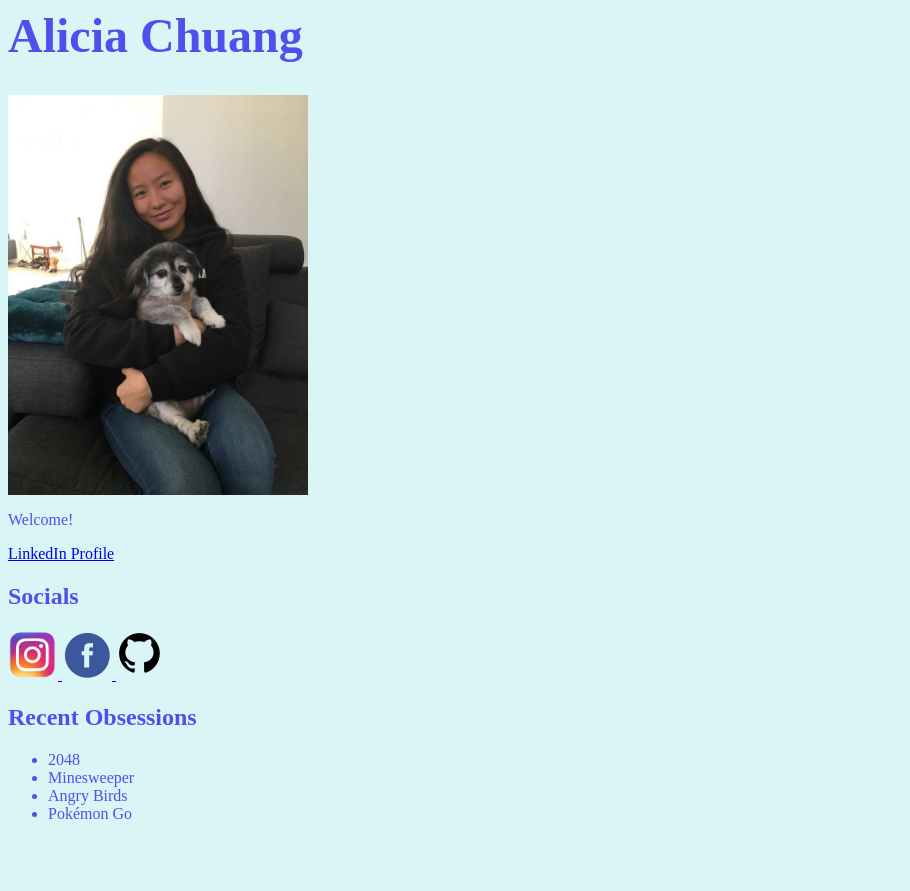
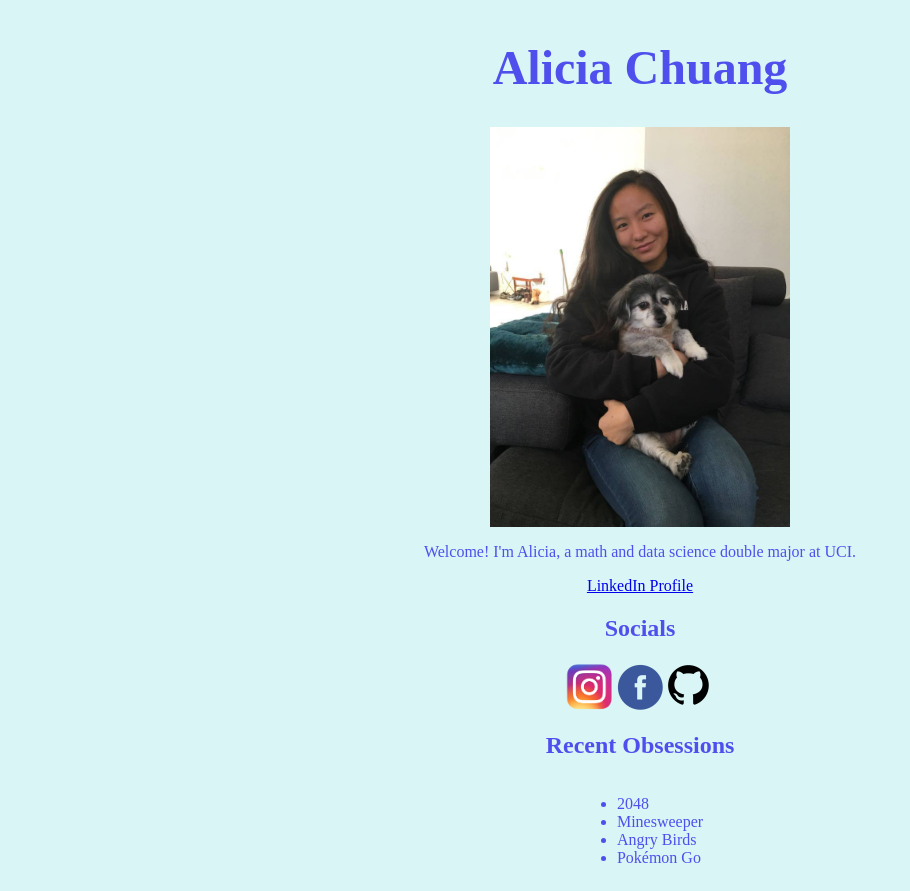
Before and after one commit to AliciaChuang/Fellowship-personal-website, a plain HTML site: page index.html in a window 1280 px wide. Shown: the whole page, without its empty margins (0-910 px from the left). Before the commit the page ends 839 px from the top, so only its background shows below. Drawn offline with Linux system fonts and the light colour scheme.

Commit message:
Centered data

```diff
--- a/index.html
+++ b/index.html
@@ -4,16 +4,28 @@
         <meta charset="utf-8">
         <link rel="stylesheet" href="style.css">
     </head>
+
     <body>
+
+        <div class="container">
             <h1>Alicia Chuang</h1>
+        </div>
+        <div class="container">
             <img src="images/Profile Pic.jpg" alt="Picture of Alicia with her dog, Candy" id="profile_pic">
+        </div>
             <div>
-            <p>Welcome!</p>
+                <div class="container">
+                    <p>Welcome! I'm Alicia, a math and data science double major at UCI.</p>
+                </div>
+                <div class="container">
                     <a href="https://www.linkedin.com/in/alicia-chuang-119009213" target="_blank">
                         LinkedIn Profile
                     </a>
-
+                </div>
+                <div class="container">
                     <h2>Socials</h2>
+                </div>
+                <div class="container">
                     <a href="https://www.instagram.com/aliciachuang2003/" target="_blank">
                         <img src="images/insta.png" class="socials">
                     </a>
@@ -23,8 +35,11 @@
                     <a href="https://github.com/AliciaChuang" target="_blank">
                         <img src="images/github.png" class="socials">
                     </a>
-
+                </div>
+                <div class="container">
                     <h2>Recent Obsessions</h2>
+                </div>
+                <div class="container">
                     <ul>
                         <li>2048</li>
                         <li>Minesweeper</li>
@@ -32,5 +47,7 @@
                         <li>Pokémon Go</li>
                     </ul>
                 </div>
+            </div>
+        </div>
     </body>
 </html>
--- a/style.css
+++ b/style.css
@@ -13,3 +13,9 @@ body{
 body{
     color:rgb(79, 79, 238);
 }
+.container {
+    display: flex;
+    flex-direction: row;
+    justify-content: center;
+    align-items: center;
+}
```
Lines whose indentation alone changed are shown as unchanged.
